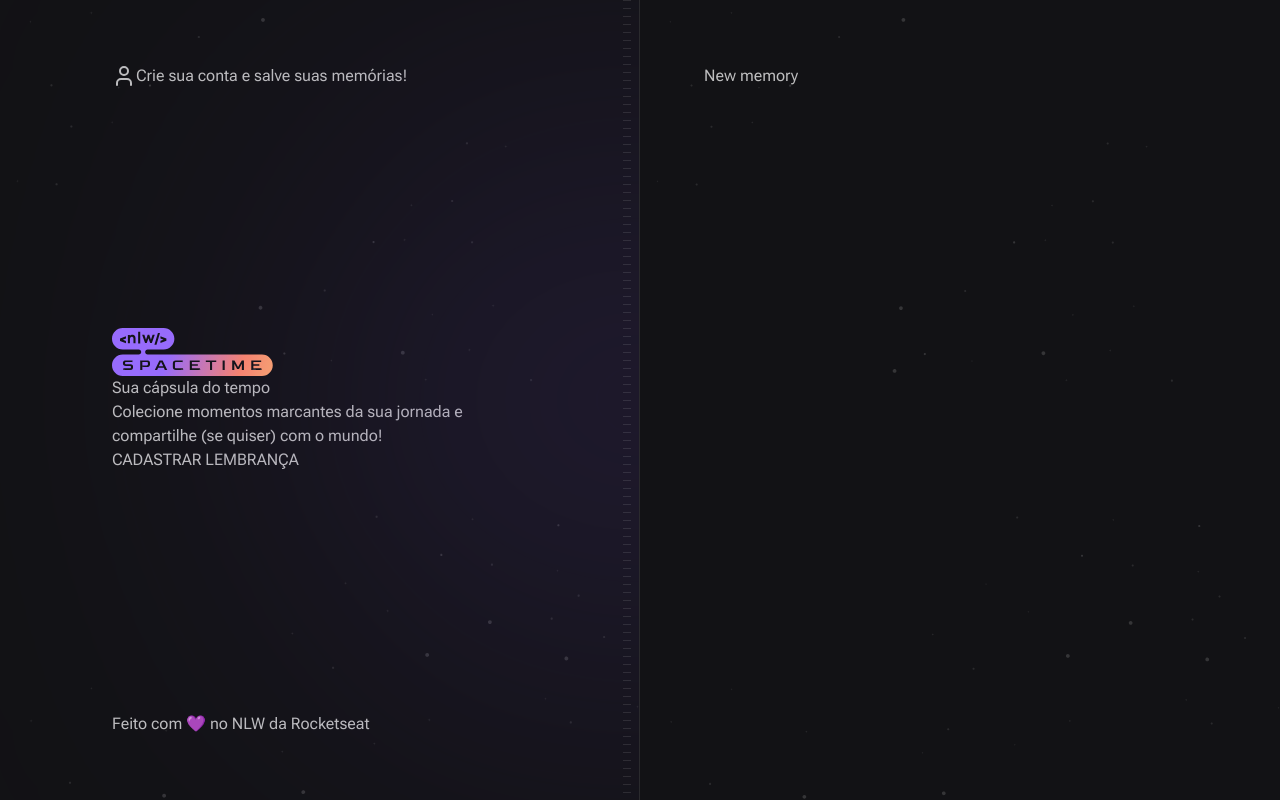
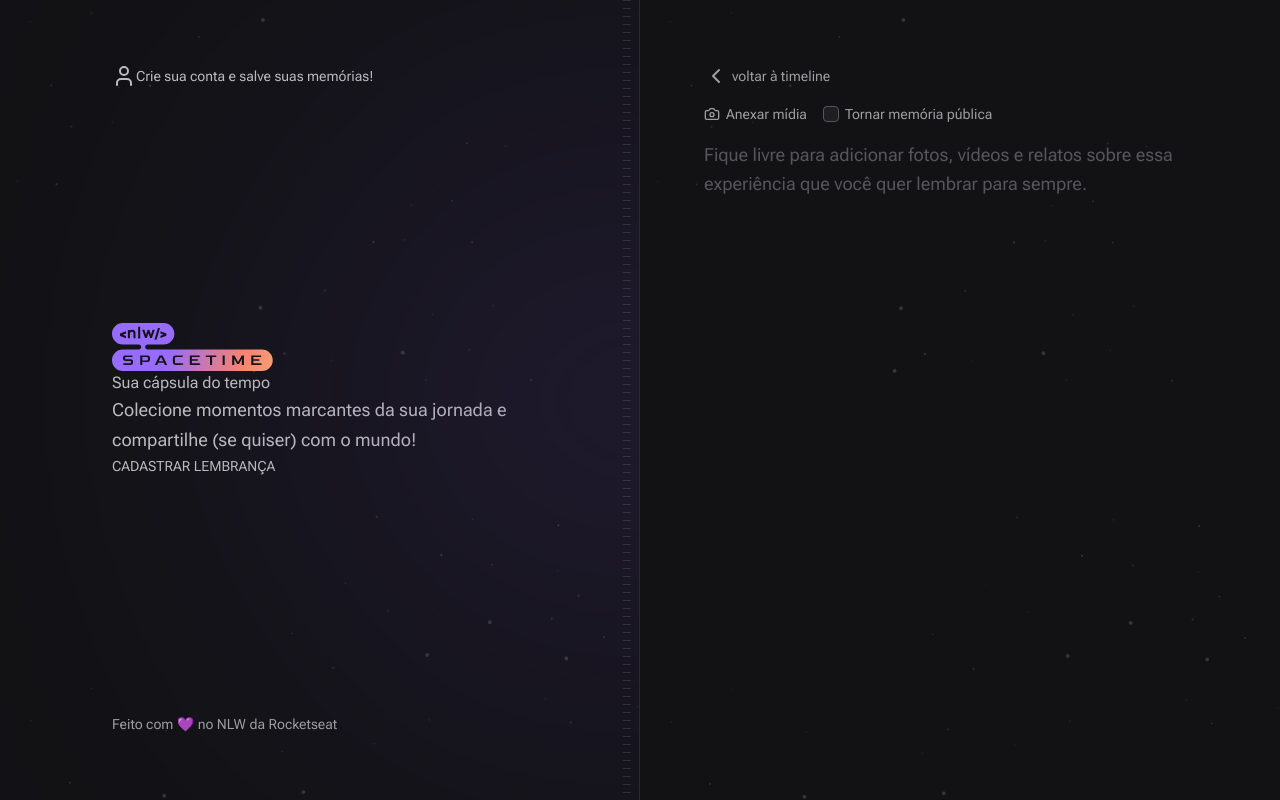
Before and after one commit to cmartinellicm/nlw-rocketseat-2023-web-react, a Next.js app: page /memories/new in a window 1280 px wide. Built offline with nearby package versions, Linux system fonts and the light colour scheme; no server answers; a web font is replaced by a local one.

Commit message:
feat: new memory page

```diff
--- a/package.json
+++ b/package.json
@@ -27,6 +27,7 @@
   },
   "devDependencies": {
     "@rocketseat/eslint-config": "^1.2.0",
+    "@tailwindcss/forms": "^0.5.3",
     "prettier": "^2.8.8",
     "prettier-plugin-tailwindcss": "^0.3.0"
   }
--- a/src/app/memories/new/page.tsx
+++ b/src/app/memories/new/page.tsx
@@ -1,3 +1,50 @@
+import { Camera, ChevronLeft } from 'lucide-react'
+import Link from 'next/link'
+
 export default function NewMemory() {
-  return <h1>New memory</h1>
+  return (
+    <div className="flex flex-1 flex-col gap-4">
+      <Link
+        href="/"
+        className="flex items-center gap-1 text-sm text-gray-200 hover:text-gray-100"
+      >
+        <ChevronLeft />
+        voltar à timeline
+      </Link>
+
+      <form className="flex flex-1 flex-col gap-2">
+        <div className="flex items-center gap-4">
+          <label
+            htmlFor="media"
+            className="flex cursor-pointer items-center gap-1.5 text-sm text-gray-200 hover:text-gray-100"
+          >
+            <Camera className="h-4 w-4" />
+            Anexar mídia
+          </label>
+
+          <label
+            htmlFor="isPublic"
+            className="flex items-center gap-1.5 text-sm text-gray-200 hover:text-gray-100"
+          >
+            <input
+              type="checkbox"
+              name="isPublic"
+              id="isPublic"
+              value="true"
+              className="h-4 w-4 rounded border-gray-400 bg-gray-700 text-purple-500"
+            />
+            Tornar memória pública
+          </label>
+        </div>
+        <input type="file" id="media" className="invisible h-0 w-0" />
+
+        <textarea
+          name="content"
+          spellCheck={false}
+          className="w-full flex-1 resize-none rounded border-0 bg-transparent p-0 text-lg leading-relaxed text-gray-100 placeholder:text-gray-400 focus:ring-0"
+          placeholder="Fique livre para adicionar fotos, vídeos e relatos sobre essa experiência que você quer lembrar para sempre."
+        />
+      </form>
+    </div>
+  )
 }
--- a/tailwind.config.js
+++ b/tailwind.config.js
@@ -63,5 +63,5 @@
       }
     },
   },
-  plugins: [],
+  plugins: [require('@tailwindcss/forms')],
 }
```
Also changed, not shown: 1 other file (tests, documents, lock files or other folders).
